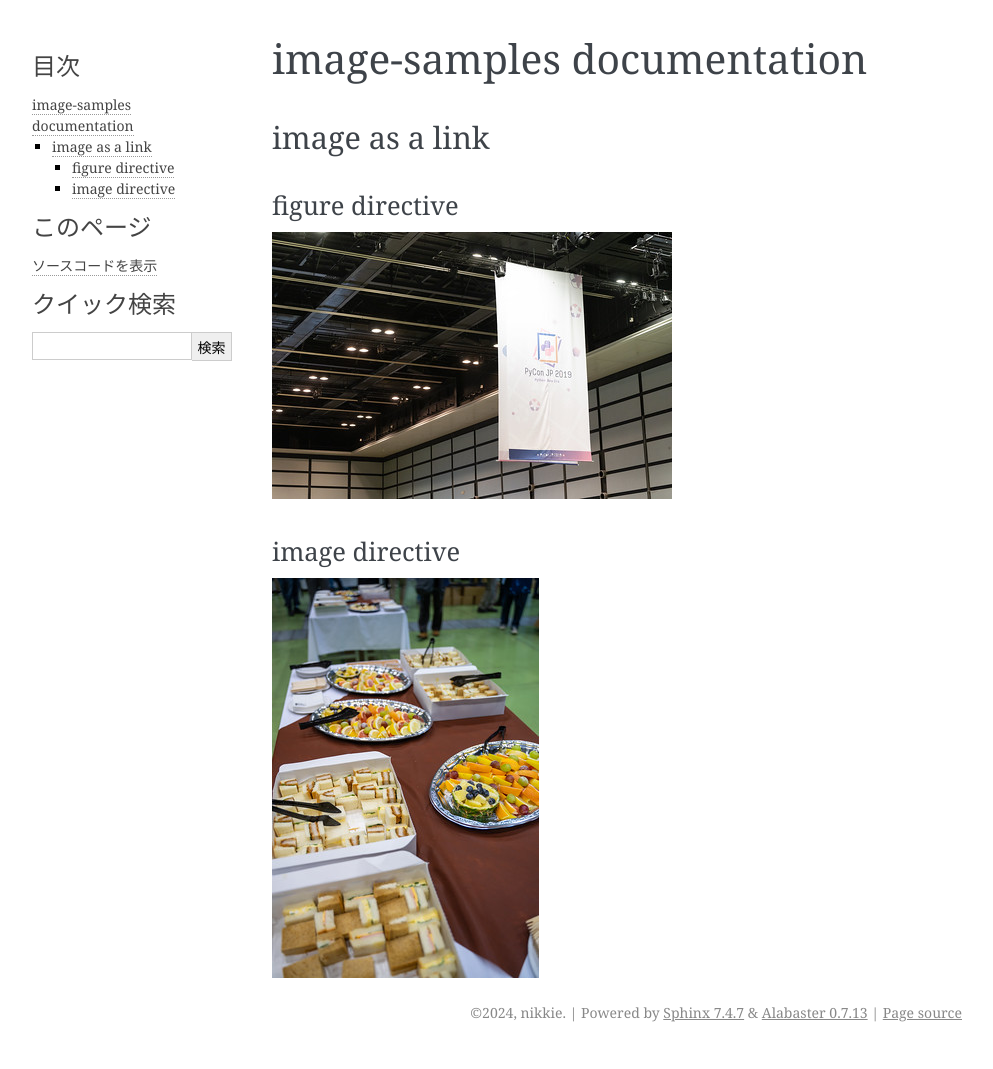
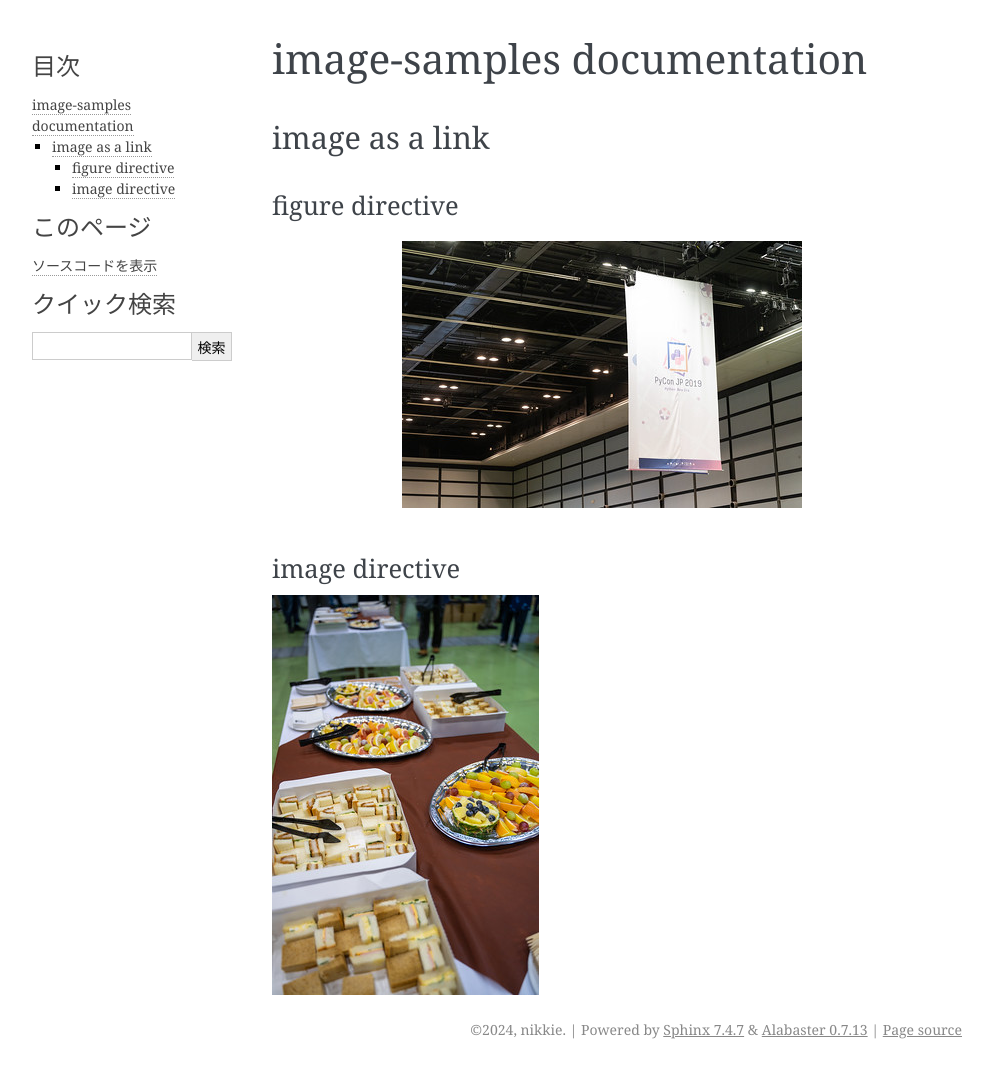
Before and after one commit to ftnext/sphinx-playground, a Sphinx documentation site: the page built from image-samples/source/index.rst, in a window 1280 px wide. Shown: the whole page, without its empty margins (148-1141 px from the left). Built offline with Sphinx 7.4.7, drawn with Linux system fonts in a browser that asks for light colours.

Commit message:
[bugfix] Fix image directive misuse

```diff
--- a/image-samples/source/index.rst
+++ b/image-samples/source/index.rst
@@ -12,7 +12,7 @@ image as a link
 figure directive
 ^^^^^^^^^^^^^^^^
 
-.. image:: _static/pyconjp2019.jpg
+.. figure:: _static/pyconjp2019.jpg
     :target: https://www.flickr.com/photos/pyconjp/48743997848/in/album-72157710870622516/
 
 image directive
```
